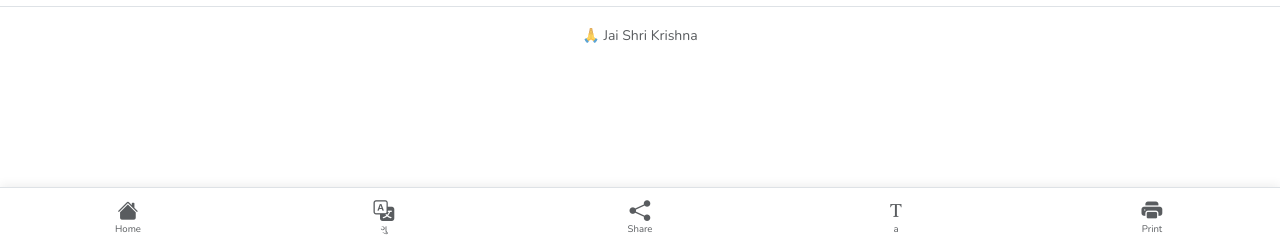
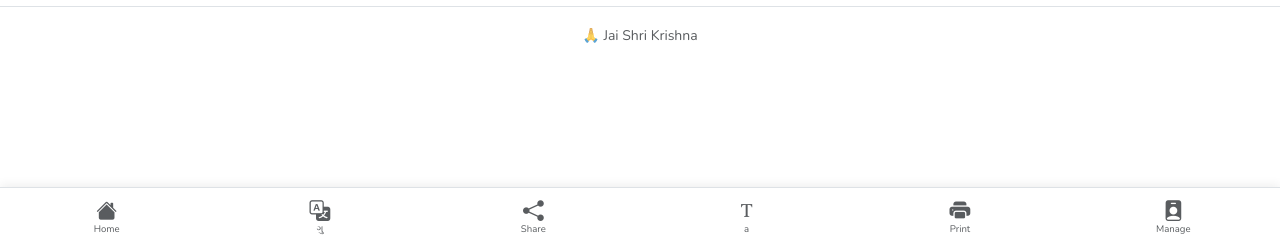
Before and after one commit to dharmesp/bhajan-kirtan, a Flask app: page /bhajan/sample in a window 1280 px wide. Shown: the part 553-800 px from the top of the page. Run offline with Flask 3, Linux system fonts and the light colour scheme; the visitor is signed in with stand-in values (Sample User, id 1); tables that the repository leaves empty hold one stand-in row (values such as "Sample post"); some libraries are stand-ins or nearby versions.

Commit message:
feat: add manager login tab to public tab bar
Shows person-lock icon linking to /manage/login when not logged in,
or person-badge-fill icon linking to manage dashboard when logged in.
Applied to both index.html and bhajan.html tab bars.

Co-Authored-By: Claude Sonnet 4.6 <noreply@anthropic.com>

```diff
--- a/shrikirtan/templates/bhajan.html
+++ b/shrikirtan/templates/bhajan.html
@@ -283,6 +283,17 @@
     <i class="bi bi-printer-fill"></i>
     <span>Print</span>
   </button>
+  {% if session.get('manager_logged_in') %}
+  <a href="{{ url_for('manage.dashboard') }}" class="sk-pub-tab" aria-label="Manager Dashboard">
+    <i class="bi bi-person-badge-fill"></i>
+    <span>Manage</span>
+  </a>
+  {% else %}
+  <a href="{{ url_for('manage.login') }}" class="sk-pub-tab" aria-label="Manager Login">
+    <i class="bi bi-person-lock"></i>
+    <span>Login</span>
+  </a>
+  {% endif %}
 </nav>
 
 <!-- Share / QR modal -->
```
Also changed, not shown: shrikirtan/templates/index.html (+11 -0 lines).
